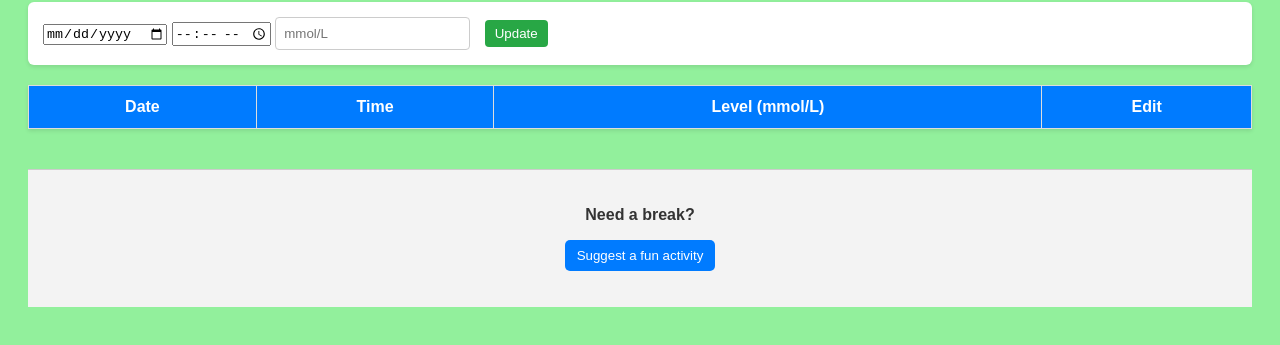
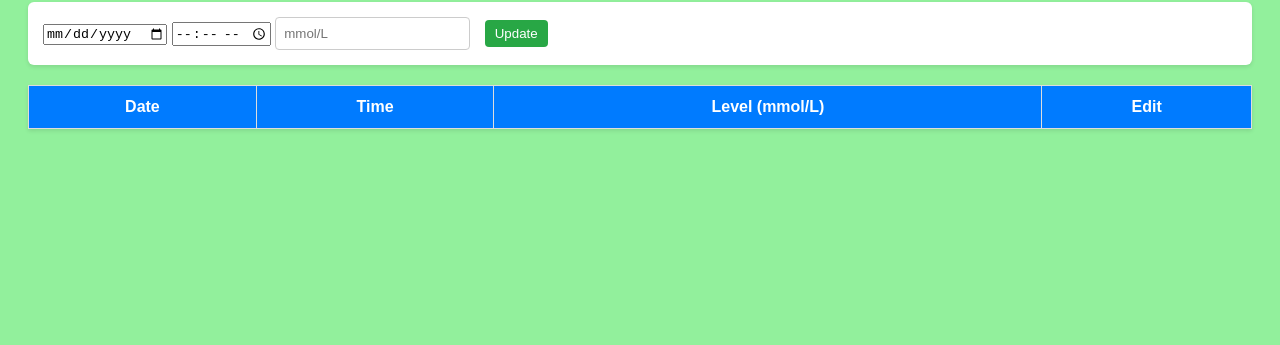
Before and after one commit to mohamedsalimagil/Blood-Glucose-Tracker, a plain HTML site: page index.html in a window 1280 px wide. Shown: the part 107-452 px from the top of the page. Drawn offline with Linux system fonts and the light colour scheme; no server answers.

Commit message:
Blood-Glucose-Tracker

```diff
--- a/index.html
+++ b/index.html
@@ -26,11 +26,6 @@
         </thead>
       <tbody id="record-table-body"></tbody>
     </table>
-    <footer>
-  <p><strong>Need a break?</strong></p>
-  <button id="bored-btn">Suggest a fun activity</button>
-  <p id="activity-text" style="margin-top: 10px;"></p>
-</footer>
 
     <script src="index.js"></script>
   </body>
--- a/index.js
+++ b/index.js
@@ -78,4 +78,5 @@ let currentRecordId= null;
    });
    // call this once the page loads
    fetchRecords()
+
 });
--- a/style.css
+++ b/style.css
@@ -76,23 +76,3 @@ button:hover {
 .delete-btn:hover {
   background-color: #c82333;
 }
-footer {
-  margin-top: 40px;
-  padding: 20px;
-  background-color: #f3f3f3;
-  text-align: center;
-  border-top: 1px solid #ccc;
-}
-
-footer button {
-  padding: 8px 12px;
-  background-color: #007BFF;
-  color: white;
-  border: none;
-  border-radius: 5px;
-  cursor: pointer;
-}
-
-footer button:hover {
-  background-color: #0056b3;
-}
```
